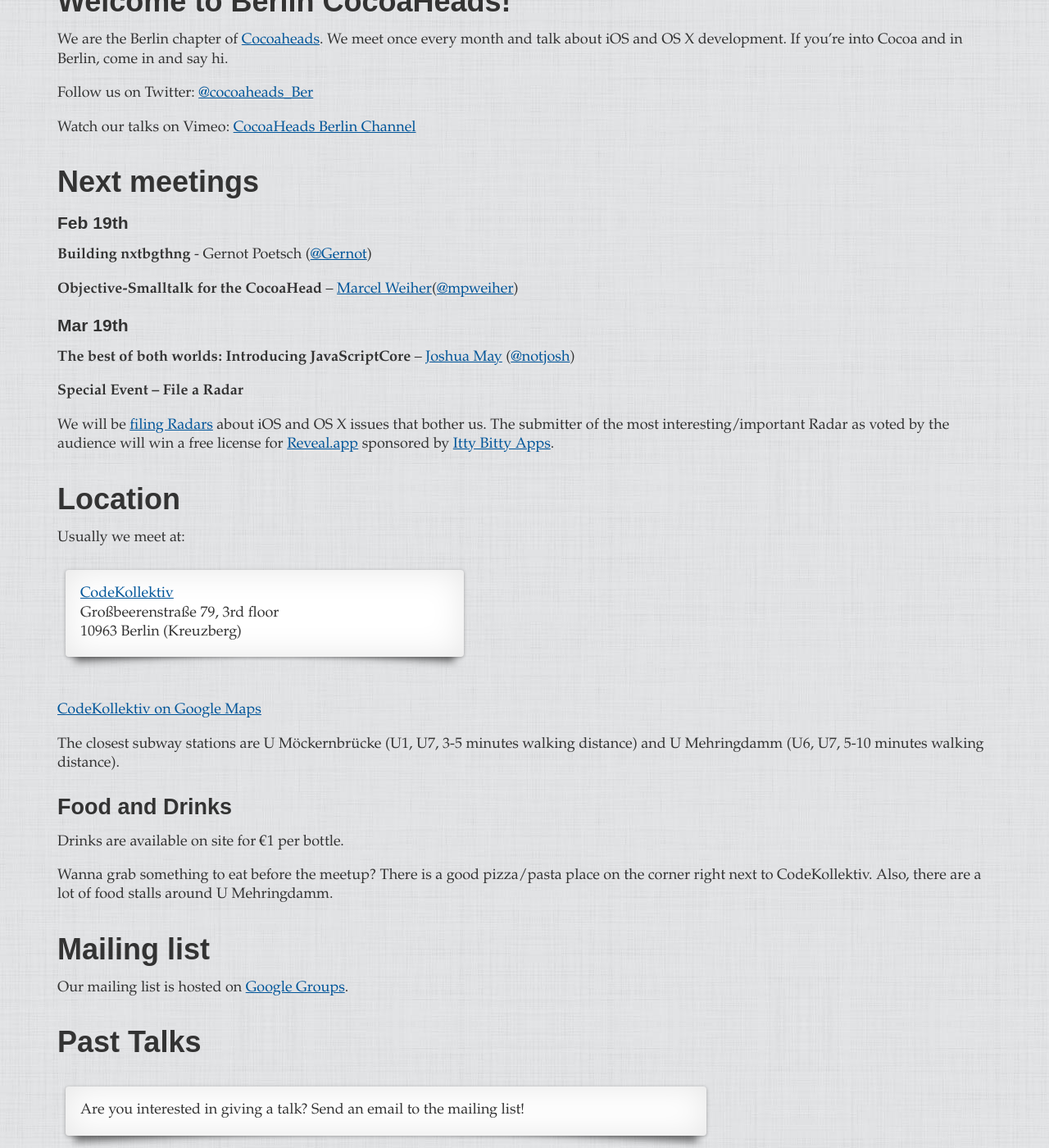
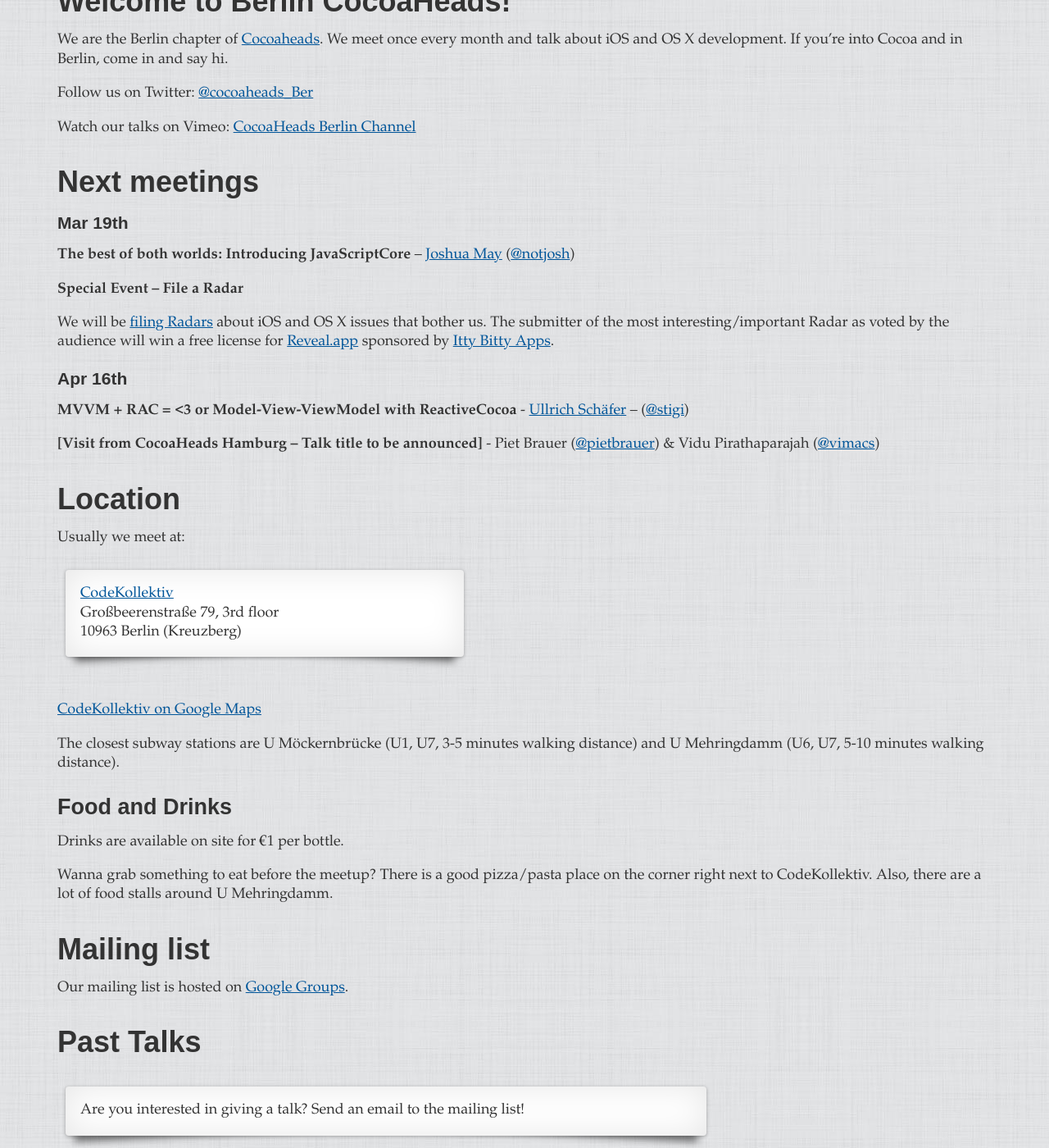
Before and after one commit to cocoaheads-berlin/cocoaheads-berlin.github.com, a Jekyll site: the page built from index.markdown, in a window 1280 px wide and 1400 px high, scrolled down 386 px. Shown: the whole window at 82% size. Built offline with Jekyll 4.4.1, drawn with Linux system fonts in a browser that asks for light colours; some web fonts are replaced; Markdown is read by kramdown in place of the engine named in the settings; some of the changed text lies outside the part shown.

Commit message:
updated dates for the next talks

```diff
--- a/index.markdown
+++ b/index.markdown
@@ -15,13 +15,6 @@ Watch our talks on Vimeo: [CocoaHeads Berlin Channel](https://vimeo.com/channels
 
 # Next meetings
 
-### Feb 19th
-
-**Building nxtbgthng** - Gernot Poetsch ([@Gernot](https://twitter.com/gernot))
-
-**Objective-Smalltalk for the CocoaHead** – [Marcel Weiher](http://objective.st)([@mpweiher](https://twitter.com/mpweiher))
-
-
 ### Mar 19th
 
 **The best of both worlds: Introducing JavaScriptCore** – [Joshua May](http://www.notjosh.com) ([@notjosh](https://twitter.com/notjosh))
@@ -29,6 +22,12 @@ Watch our talks on Vimeo: [CocoaHeads Berlin Channel](https://vimeo.com/channels
 **Special Event – File a Radar**
 
 We will be [filing Radars](https://bugreport.apple.com) about iOS and OS X issues that bother us. The submitter of the most interesting/important Radar as voted by the audience will win a free license for [Reveal.app](http://revealapp.com) sponsored by [Itty Bitty Apps](http://www.ittybittyapps.com).
+
+### Apr 16th
+
+**MVVM + RAC = <3 or Model-View-ViewModel with ReactiveCocoa** - [Ullrich Schäfer](ullrichschaefer.com) – ([@stigi](https://twitter.com/stigi))
+
+**[Visit from CocoaHeads Hamburg – Talk title to be announced]** - Piet Brauer ([@pietbrauer](https://twitter.com/pietbrauer)) & Vidu Pirathaparajah ([@vimacs](https://twitter.com/vimacs))
 
 
 <script type="text/javascript">
```
Also changed, not shown: other parts of index.markdown (+6 -0 lines).
